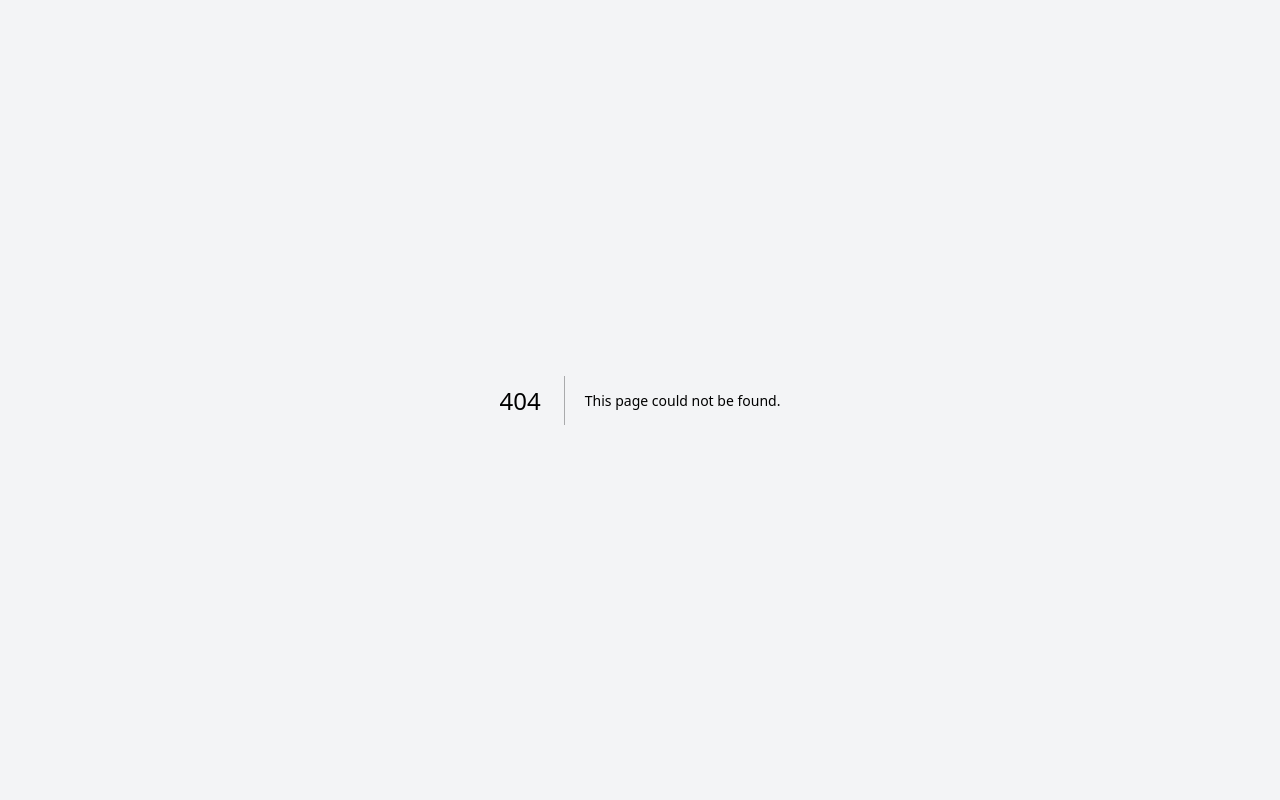
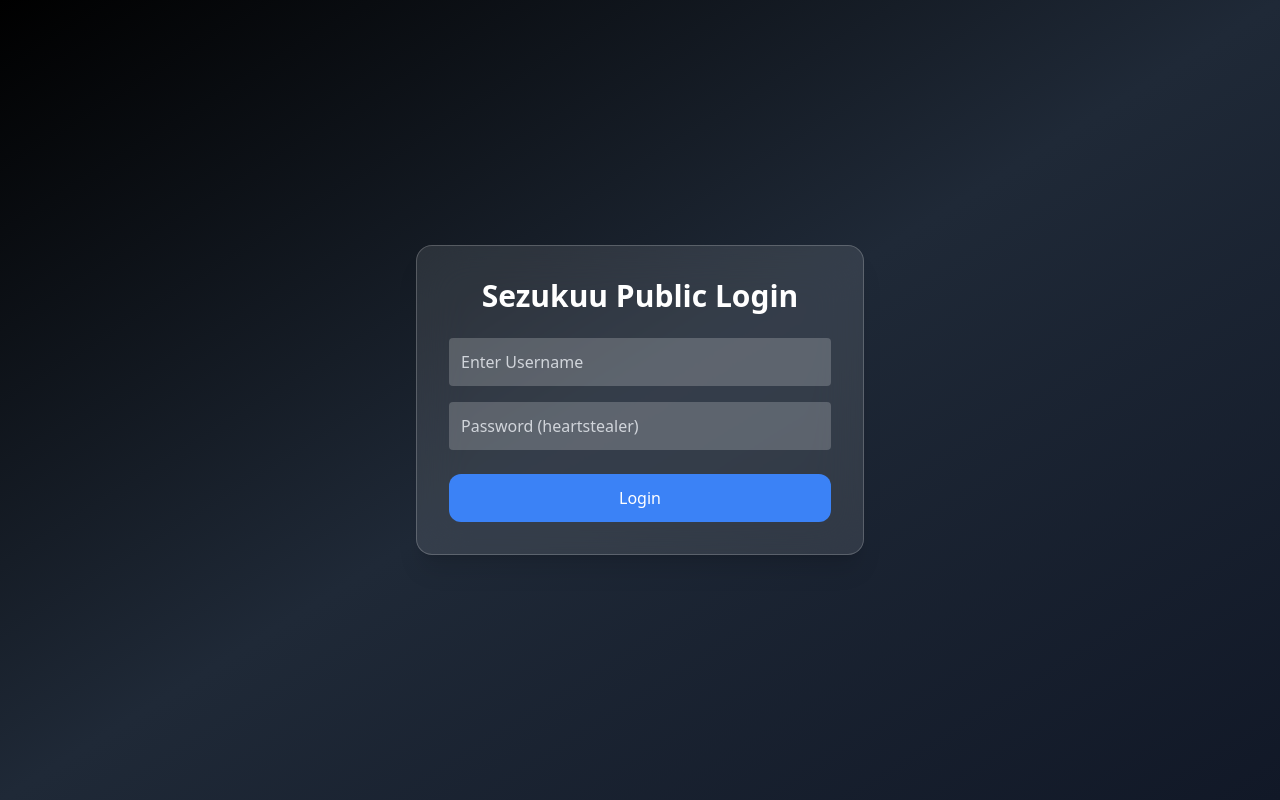
Before and after one commit to SUDEEPBOTS/Sezukuu-public, a Next.js app: page / in a window 1280 px wide. Before the commit this address had no page. Built offline with nearby package versions, Linux system fonts and the light colour scheme.

Commit message:
Create index.js

```diff
--- /dev/null
+++ b/pages/index.js
@@ -0,0 +1,70 @@
+import { useState } from "react";
+import axios from "axios";
+import Router from "next/router";
+
+export default function Login() {
+  const [username, setUsername] = useState("");
+  const [password, setPassword] = useState("");
+  const [loading, setLoading] = useState(false);
+
+  async function handleLogin() {
+    if (!username || !password) {
+      alert("Username & password required");
+      return;
+    }
+
+    setLoading(true);
+
+    try {
+      const res = await axios.post("/api/login", {
+        username,
+        password,
+      });
+
+      if (res.data.ok) {
+        localStorage.setItem("token", res.data.token);
+        Router.push("/dashboard");
+      } else {
+        alert(res.data.error);
+      }
+    } catch {
+      alert("Server error");
+    }
+
+    setLoading(false);
+  }
+
+  return (
+    <div className="h-screen flex items-center justify-center bg-gradient-to-br from-black via-gray-800 to-gray-900">
+      <div className="bg-white/10 backdrop-blur-xl p-8 rounded-2xl shadow-xl w-full max-w-md border border-white/20">
+
+        <h1 className="text-3xl font-bold text-white text-center mb-6">
+          Sezukuu Public Login
+        </h1>
+
+        <input
+          type="text"
+          placeholder="Enter Username"
+          className="w-full p-3 mb-4 rounded bg-white/20 text-white placeholder-gray-300 focus:outline-none"
+          onChange={(e) => setUsername(e.target.value)}
+        />
+
+        <input
+          type="password"
+          placeholder="Password (heartstealer)"
+          className="w-full p-3 mb-6 rounded bg-white/20 text-white placeholder-gray-300 focus:outline-none"
+          onChange={(e) => setPassword(e.target.value)}
+        />
+
+        <button
+          onClick={handleLogin}
+          disabled={loading}
+          className="w-full py-3 bg-blue-500 hover:bg-blue-600 text-white rounded-xl transition-all active:scale-95"
+        >
+          {loading ? "Checking..." : "Login"}
+        </button>
+
+      </div>
+    </div>
+  );
+            }
```
